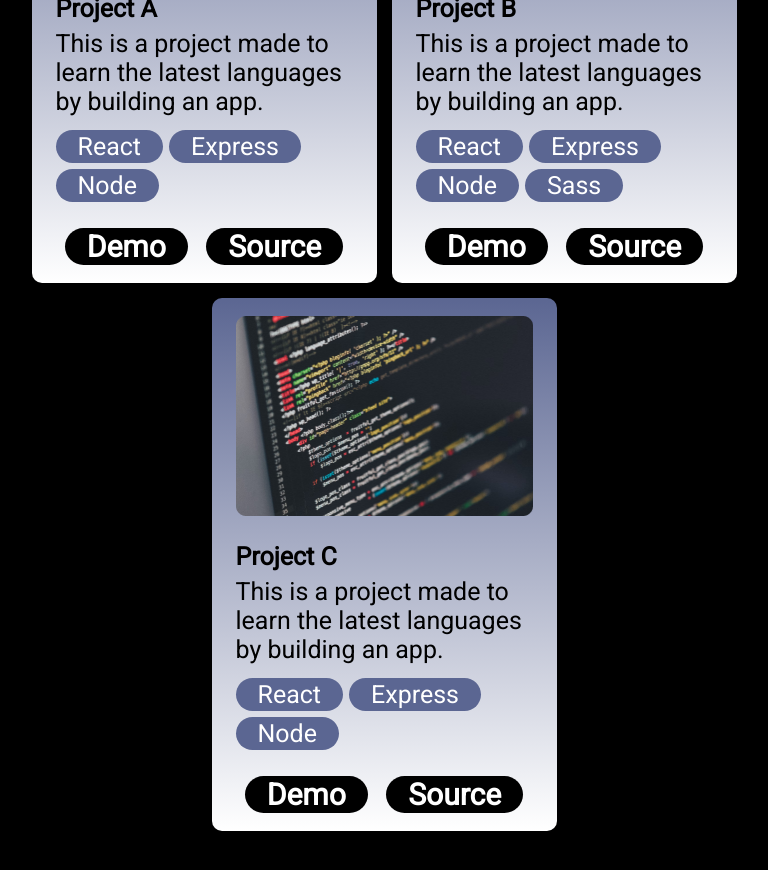
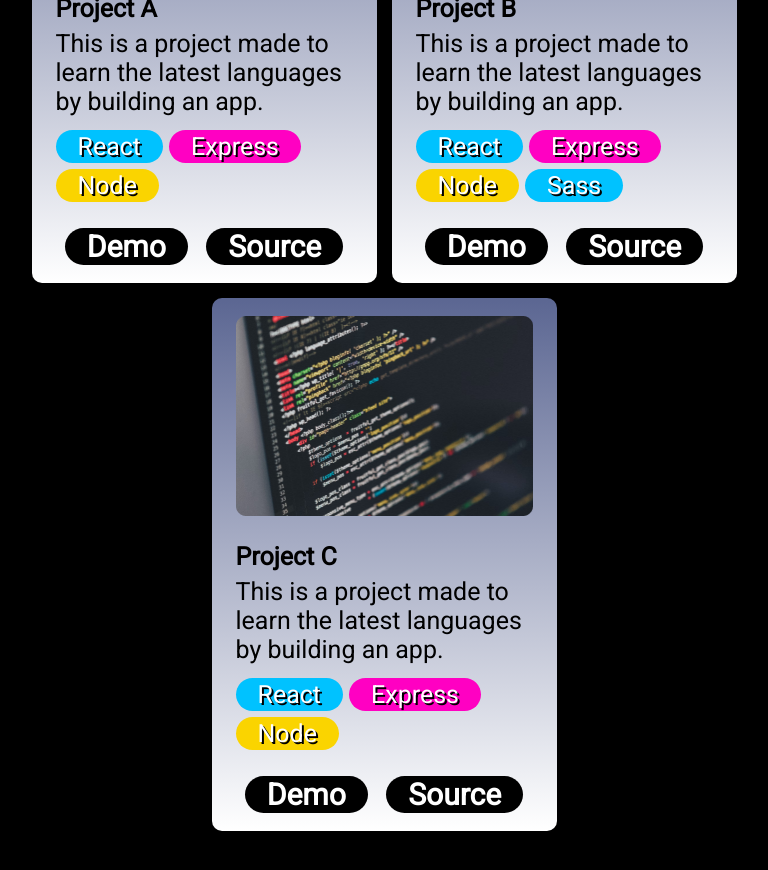
Before and after one commit to Rokawoo/rokawoo-react-website, a React (Vite) app in the folder rokawoo-react-website/: page / in a window 1280 px wide. Shown: the part 3600-4470 px from the top of the page, without its empty margins (256-1024 px from the left). Built offline with nearby package versions, Linux system fonts and the light colour scheme; a web font is replaced by a local one.

Commit message:
Added Text Shadow and Alternating Colors To Skills CSS in Projecs

```diff
--- a/rokawoo-react-website/src/components/Navbar/Navbar.tsx
+++ b/rokawoo-react-website/src/components/Navbar/Navbar.tsx
@@ -14,8 +14,8 @@ export const Navbar = () => {
         if (titleRef.current) {
             textScramble = new TextScramble(titleRef.current as HTMLElement, [
                 'Hοmε Ιs Α Hουsε Wιth Α Hεαrτ',
-              'Wεlcοmε Tο Μγ Rοκαspacε <3',
-              'Ι\'m Jυsτ Sο Hαppγ Tο Sεε Υου'
+                'Wεlcοmε Tο Μγ Rοκαspacε <3',
+                'Ι\'m Jυsτ Sο Hαppγ Tο Sεε Υου'
             ]);
         }
 
--- a/rokawoo-react-website/src/components/Projects/ProjectCard.module.css
+++ b/rokawoo-react-website/src/components/Projects/ProjectCard.module.css
@@ -46,9 +46,22 @@
   color: var(--color-text-primary);
   font-size: 25px;
   font-weight: 400;
+  text-shadow: 2px 2px var(--color-text-secondary);
   border-radius: 100px;
-  background: var(--color-dark);
+  background: var(--color-primary);
   padding: 2px 22px;
+}
+
+.skills .skill {
+  background: var(--color-accent-1);
+}
+
+.skills .skill:nth-child(3n + 2) {
+  background: var(--color-accent-2);
+}
+
+.skills .skill:nth-child(3n + 3) {
+  background: var(--color-accent-3);
 }
 
 .links {
```
